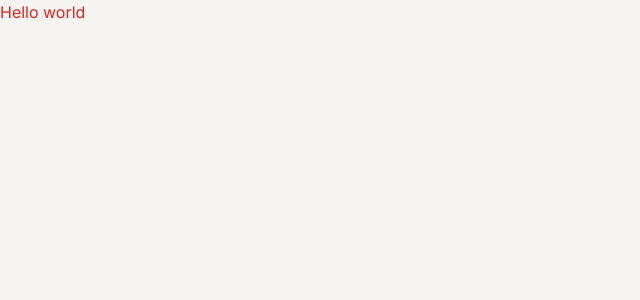
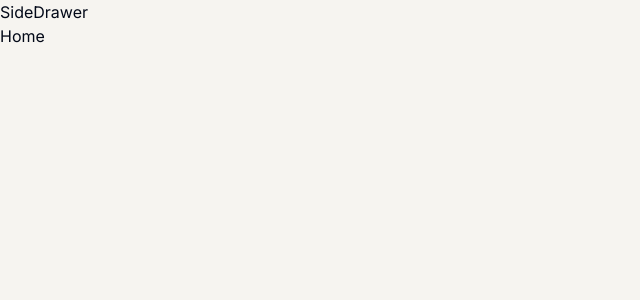
Before and after one commit to viv756/mern-auction-platform-frontend, a React (Vite) app: page / in a window 1280 px wide. Shown: the top 300 px of the page, without its empty margins (0-640 px from the left). Built offline with nearby package versions, Linux system fonts and the light colour scheme.

Commit message:
set up react router dom and react toastify

```diff
--- a/src/App.jsx
+++ b/src/App.jsx
@@ -1,9 +1,19 @@
-import React from "react";
+import { BrowserRouter, Route, Routes } from "react-router-dom";
+import { ToastContainer } from "react-toastify";
+import SideDrawer from "./layout/SideDrawer";
+import Home from "./pages/Home";
+import 'react-toastify/dist/ReactToastify.css'
 
 const App = () => {
-  return <div>
-    <h1 className="text-red-600">Hello world</h1>
-  </div>;
+  return (
+    <BrowserRouter>
+      <SideDrawer />
+      <Routes>
+        <Route path="/" element={<Home />} />
+      </Routes>
+      <ToastContainer position="top-right" />
+    </BrowserRouter>
+  );
 };
 
 export default App;
--- /dev/null
+++ b/src/layout/SideDrawer.jsx
@@ -0,0 +1,7 @@
+import React from "react";
+
+const SideDrawer = () => {
+  return <div>SideDrawer</div>;
+};
+
+export default SideDrawer;
--- /dev/null
+++ b/src/pages/Home.jsx
@@ -0,0 +1,7 @@
+import React from "react";
+
+const Home = () => {
+  return <div>Home</div>;
+};
+
+export default Home;
```
